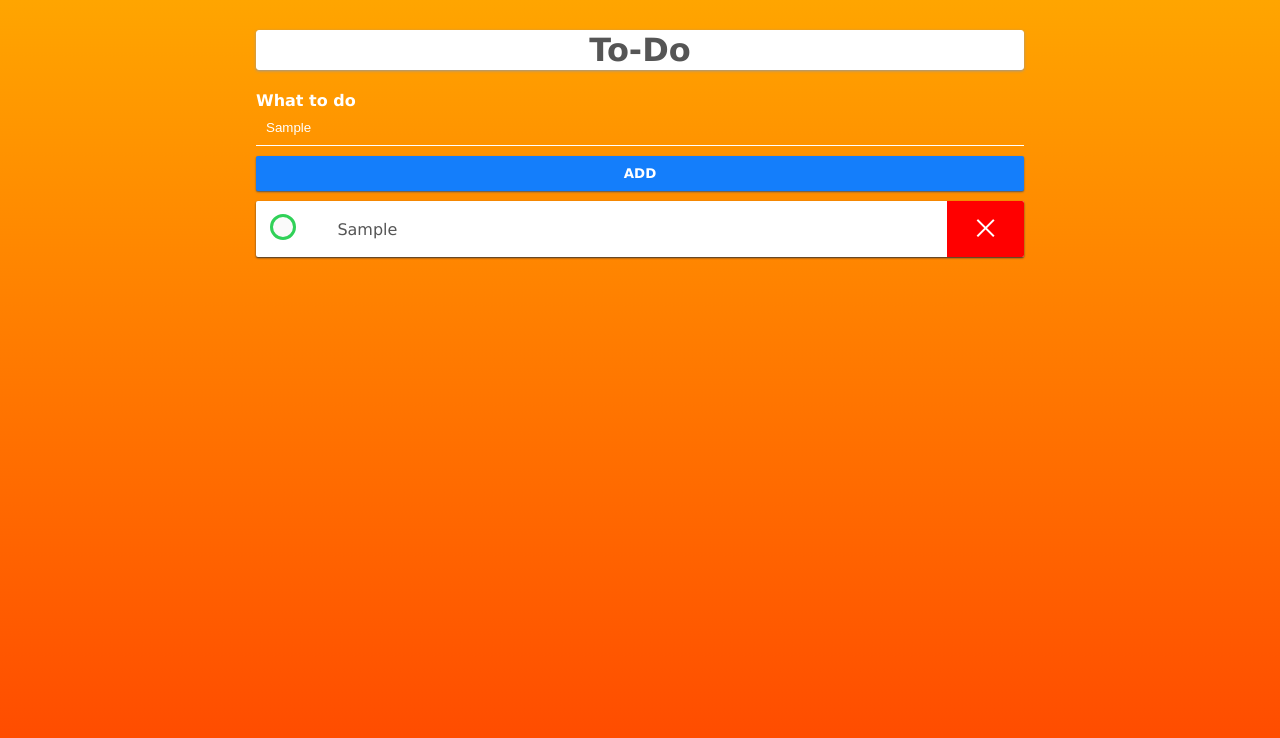
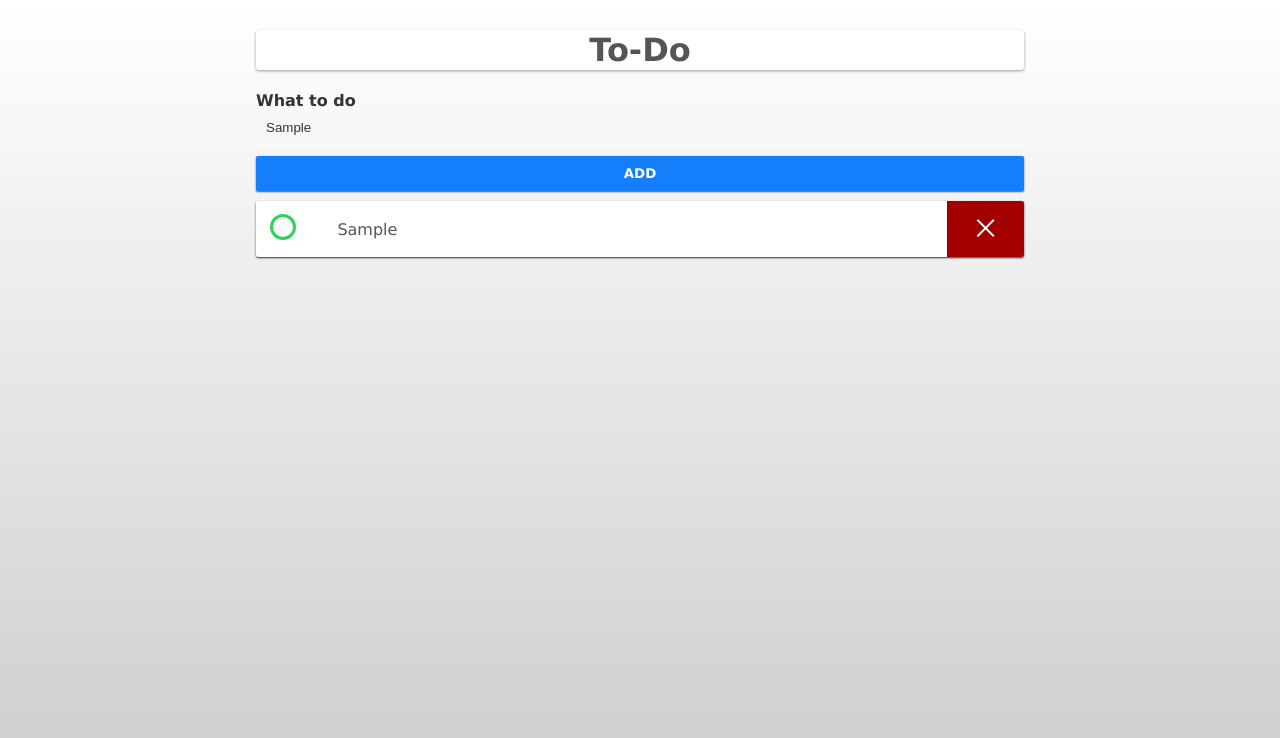
Before and after one commit to HeeZJee/To-Do-App-Vanilla-JS, a plain HTML site: page index.html in a window 1280 px wide. Both pictures are taken after typing "Sample" into the empty fields and a click on the button "ADD". Drawn offline with Linux system fonts and the light colour scheme.

Commit message:
change theme v0.2

```diff
--- a/index.html
+++ b/index.html
@@ -15,7 +15,7 @@
         <div class="todo">
             <h1>To-Do</h1>
             <label for="itemInput">What to do</label> <br />
-            <input type="text" id="itemInput" class="input" placeholder="e.g. Build Web App">
+            <input type="text" id="itemInput" class="input" placeholder="e.g. Build Web App" maxlength="70">
 
             <label for="addItem"></label>
             <input type="button" value="ADD" id="addItem" class="button">
--- a/style.css
+++ b/style.css
@@ -3,7 +3,7 @@ html {
     margin: 0;
     padding: 0;
     font-family: Verdana, Geneva, Tahoma, sans-serif;
-    background-image: linear-gradient(to bottom, orange, orangered);
+    background-image: linear-gradient(to bottom, #fff, #ccc);
     background-repeat: no-repeat;
     background-attachment: fixed;
     background-size: cover;
@@ -36,7 +36,7 @@ li {
 }
 
 .todo>label {
-    color: #fff;
+    color: #333;
     font-size: 1rem;
     font-weight: 600;
 }
@@ -46,7 +46,7 @@ li {
     border-bottom: 1px solid #fff;
     min-width: 100%;
     background-color: inherit;
-    color: #fff;
+    color: #333;
     max-width: 80px;
     padding: 10px;
     box-sizing: border-box;
@@ -98,8 +98,12 @@ li {
 .list span {
     display: inline-block;
     padding-left: 5%;
+    padding-right: 19%;
     color: #555;
     font-family: Verdana, Geneva, Tahoma, sans-serif;
+    position: absolute;
+    top: 50%;
+    transform: translateY(-50%);
 }
 
 .list>.delete {
@@ -110,7 +114,7 @@ li {
     bottom: 0;
     text-align: center;
     border: none;
-    background-color: red;
+    background-color: #a40000;
     border-top-right-radius: 2px;
     border-bottom-right-radius: 2px;
     color: #fff;
@@ -163,14 +167,6 @@ li {
 
 }
 
-.list>span {
-    display: inline-block;
-    position: absolute;
-    top: 50%;
-    transform: translateY(-50%);
-    vertical-align: middle;
-}
-
 
 @media screen and (max-width: 768px) {
     .todo {
```
